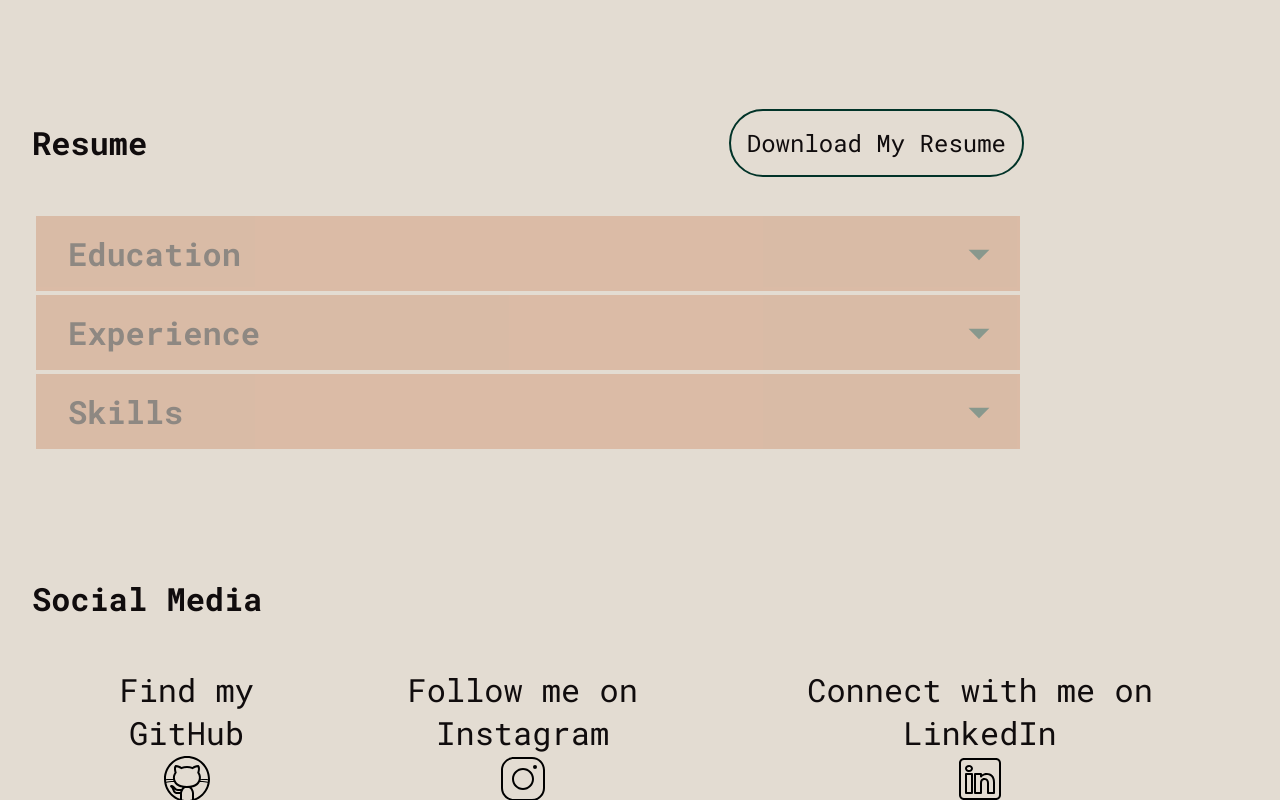
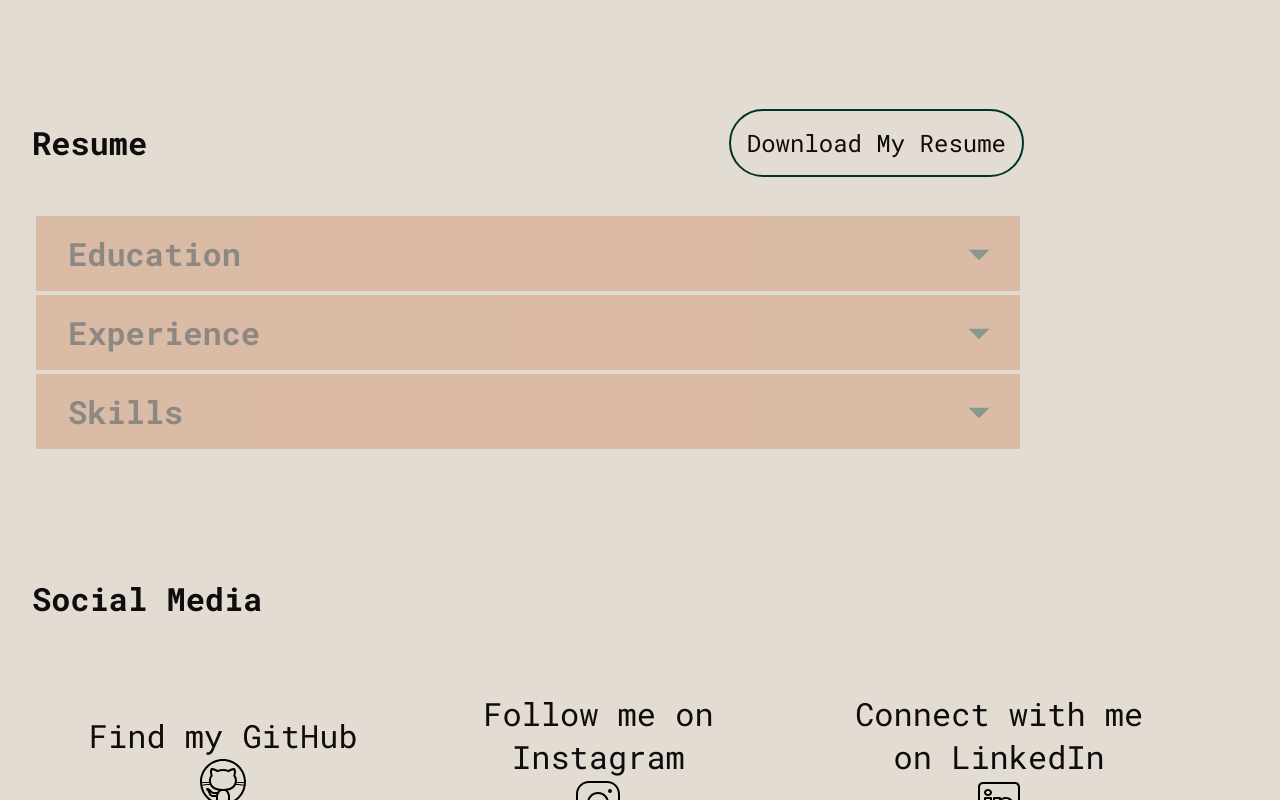
Before and after one commit to Cloud9Calm/erin-cronie-portfolio-2.0, a React (Create React App) app: page / in a window 1280 px wide. Shown: the part 2000-2800 px from the top of the page. Built offline with nearby package versions, Linux system fonts and the light colour scheme.

Commit message:
updated hover effect on socials

```diff
--- a/src/components/Header/Header.scss
+++ b/src/components/Header/Header.scss
@@ -3,7 +3,7 @@
 
 .header {
     font-family: $comfortaa-font;
-    @include flex-header;
+    @include flex-column;
     align-items: center;
     justify-content: space-between;
     @include tablet {
@@ -12,7 +12,7 @@
     }
 
     &__info {
-        @include flex-header;
+        @include flex-column;
         align-items: center;
         @include tablet {
             flex-direction: row;
@@ -37,7 +37,8 @@
     }
 
     &__nav-list {
-       @include flex-header;
+       @include flex-column;
+        padding: 0;
         @include tablet {
             flex-direction: row;
         }
--- a/src/components/SocialMedia/SocialMedia.scss
+++ b/src/components/SocialMedia/SocialMedia.scss
@@ -5,30 +5,34 @@
     font-family: $roboto-font;
 
     &__list {
-        display: flex;
-        flex-direction: column;
+       @include flex-column;
         align-items: center;
-        font-size: 2rem;
+        padding: 0;
             @include tablet {
                 flex-direction: row;
+                justify-content: space-evenly;;
                 font-size: 3rem;
             }
     }
 
     &__list-item {
-        display: flex;
-        flex-direction: column;
+        @include flex-column;
         align-items: center;
         font-size: 1rem;
         text-align: center;
+        max-width: 20rem;
+        margin: 1rem 0;
+        border: transparent;
+        border-radius: 10px;
+        padding: .5rem;
             @include tablet {
                 font-size: 2rem;
-
+            } &:hover {
+                transform: scale(1.1);
+                box-shadow: 0 0 10px $light-fill-color;
+                border-radius: 10px;
             }
     }
 
-    &__svg {
-        color: $light-fill-color;
-    }
 
 }
--- a/src/styles/partials/_mixins.scss
+++ b/src/styles/partials/_mixins.scss
@@ -12,7 +12,7 @@
     }
 }
 
-@mixin flex-header {
+@mixin flex-column{
   display: flex;
   flex-direction: column;
 }
```
